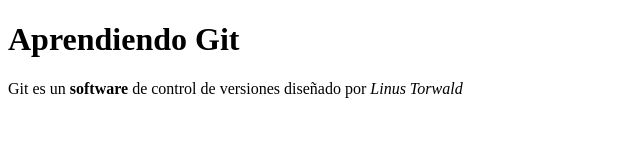
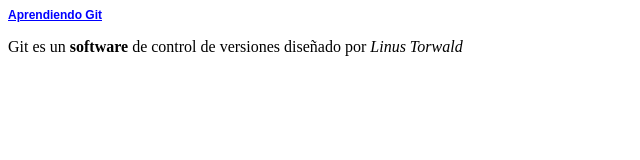
Before and after one commit to FranciscoCampana/m1-05, a plain HTML site: page index.html in a window 1280 px wide. Shown: the whole page, without its empty margins (0-640 px from the left). Drawn offline with Linux system fonts and the light colour scheme.

Commit message:
Practicando CSS

```diff
--- a/index.html
+++ b/index.html
@@ -3,10 +3,18 @@
 	<head>
 		<meta charset="utf-8">
 		<title>EANT - Fullstack Essenstials</title>
+		<style>
+			h1{
+				color: blue;
+    			font-family: arial;
+    			font-size: 28px;
+    			text-decoration: underline
+			}
+		</style>
 	</head>
 
 	<body>
-		<h1>Aprendiendo Git</h1>
+		<h1 style="font-size: 12px">Aprendiendo Git</h1>
 		<p>Git es un <strong>software </strong>de control de versiones diseñado por <em>Linus Torwald</em></p>
 	</body>
 </html>
```
